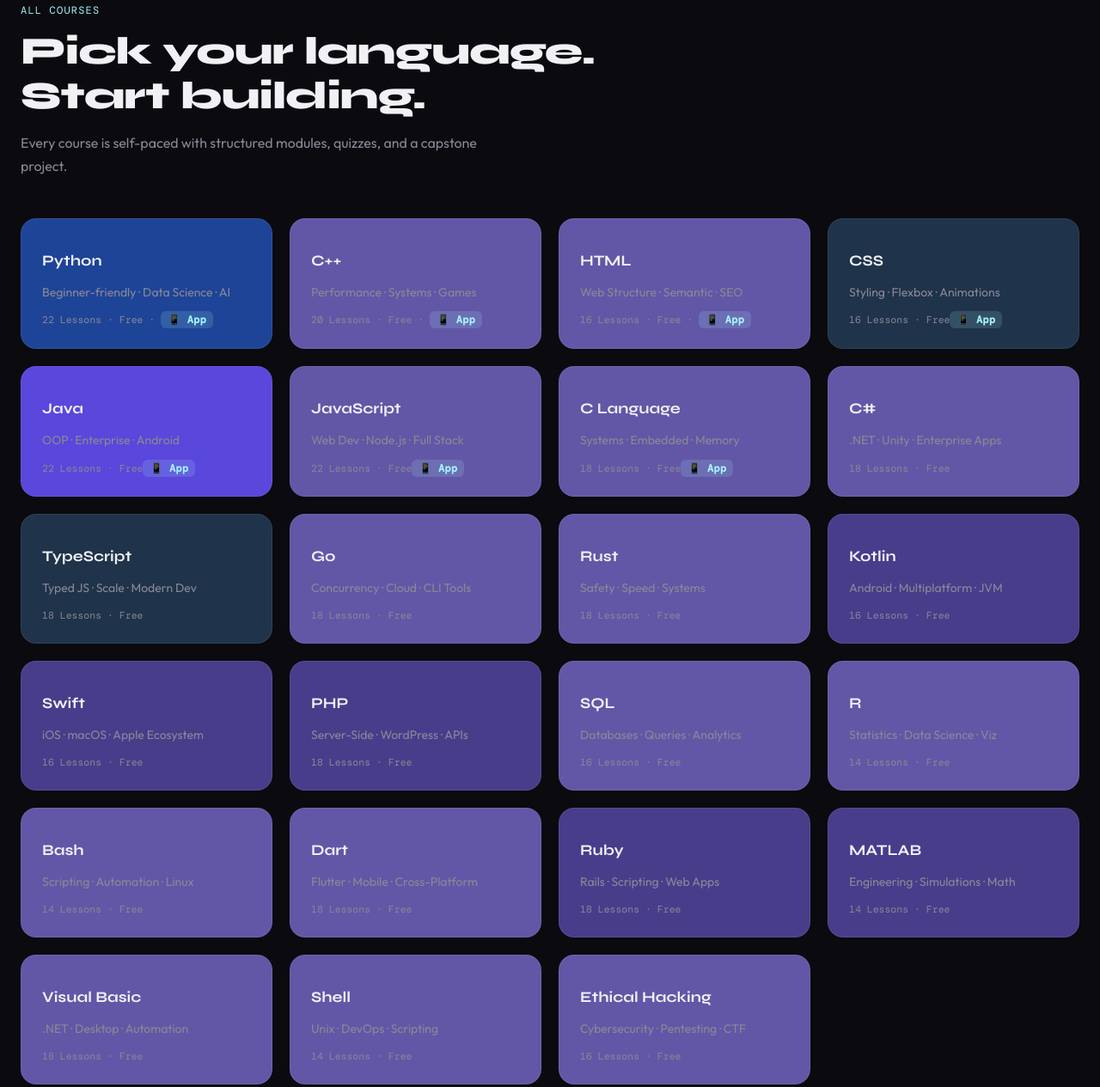
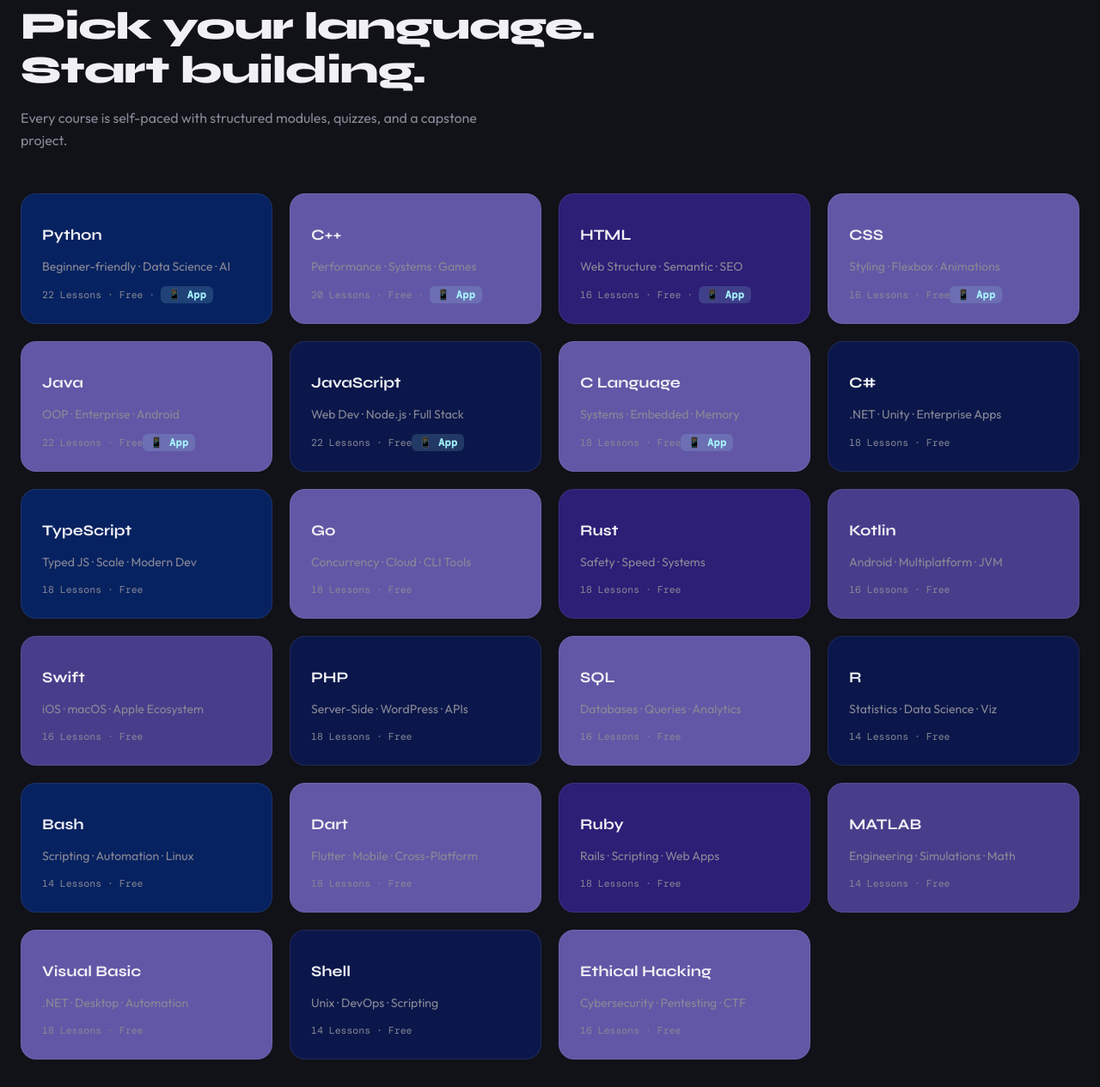
Before and after one commit to k14321035-cmd/live, a plain HTML site: page index.html in a window 1280 px wide. Shown: the part 1296-2561 px from the top of the page at 86% size. Drawn offline with nearby package versions, Linux system fonts and the light colour scheme; a web font is replaced by a local one.

Commit message:
Add files via upload

```diff
--- a/index.html
+++ b/index.html
@@ -194,7 +194,7 @@
       <div class="hero-badge">Open for enrollment</div>
       <h1>Build real things.<br><em>Learn to code.</em></h1>
       <p class="hero-sub">From your first HTML tag to building full-stack applications — structured courses, hands-on
-        projects, and a curriculum trusted by thousands of developers.</p>
+        projects.</p>
       <div class="hero-actions">
         <a href="learning-paths.html" class="lesson-mega-link-plain">Learning Paths</a>
         <a href="index.html#courses" class="lesson-mega-link-plain">Courses</a>
@@ -289,12 +289,12 @@
         <div class="feature-title">Coding challenges</div>
         <div class="feature-desc">Practice with exercises that test your skills.</div>
       </div>
-      <div class="feature-item">
+    <!--  <div class="feature-item">
         <div class="feature-icon">🎓</div>
         <div class="feature-title">Certificate on completion</div>
         <div class="feature-desc">Earn a verifiable certificate for every course.</div>
       </div>
-    </div>
+    </div>-->
   </div>
 
   <!-- COURSES -->
@@ -306,7 +306,7 @@
     <div class="courses-grid">
 
       <!-- PYTHON -->
-      <a class="course-card python" style="background:rgb(30, 68, 151)" href="lessons/python.html">
+      <a class="course-card python" style="background:rgba(0, 48, 151, 0.571)" href="lessons/python.html">
         <div class="course-card-header"></div>
         <div class="course-name"> Python</div>
         <div class="course-desc">Beginner-friendly · Data Science · AI</div>
@@ -322,7 +322,7 @@
       </a>
 
       <!-- HTML -->
-      <a class="course-card html" style="background:rgb(98, 87, 166)" href="lessons/html.html">
+      <a class="course-card html" style="background:rgb(45, 30, 118)" href="lessons/html.html">
         <div class="course-card-header"></div>
         <div class="course-name"> HTML</div>
         <div class="course-desc">Web Structure · Semantic · SEO</div>
@@ -330,7 +330,7 @@
       </a>
 
       <!-- CSS -->
-      <a class="course-card css" style="background:rgba(55, 96, 139, 0.485)" href="lessons/css.html">
+      <a class="course-card css" style="background:rgb(98, 87, 166)" href="lessons/css.html">
         <div class="course-card-header"></div>
         <div class="course-name"> CSS</div>
         <div class="course-desc">Styling · Flexbox · Animations</div>
@@ -338,7 +338,7 @@
       </a>
 
       <!-- JAVA -->
-      <a class="course-card java"style="background:rgb(90, 71, 219)" href="lessons/java.html">
+      <a class="course-card java"style="background:rgb(98, 87, 166)" href="lessons/java.html">
         <div class="course-card-header"></div>
         <div class="course-name"> Java</div>
         <div class="course-desc">OOP · Enterprise · Android</div>
@@ -346,7 +346,7 @@
       </a>
 
       <!-- JAVASCRIPT -->
-      <a class="course-card js" style="background:rgb(98, 87, 166)" href="lessons/javascript.html">
+      <a class="course-card js" style="background:rgba(0, 40, 187, 0.308)" href="lessons/javascript.html">
         <div class="course-card-header"></div>
         <div class="course-name"> JavaScript</div>
         <div class="course-desc">Web Dev · Node.js · Full Stack</div>
@@ -361,7 +361,7 @@
       </a>
 
       <!-- C# -->
-      <a class="course-card cc" style="background:rgb(98, 87, 166)" href="lessons/cc.html">
+      <a class="course-card cc" style="background:rgba(0, 40, 187, 0.308)" href="lessons/cc.html">
         <div class="course-card-header"></div>
         <div class="course-name"> C#</div>
         <div class="course-desc">.NET · Unity · Enterprise Apps</div>
@@ -369,7 +369,7 @@
       </a>
 
       <!-- TypeScript -->
-      <a class="course-card" style="background:rgba(55, 96, 139, 0.485)" href="lessons/typescript.html">
+      <a class="course-card"style="background:rgba(0, 48, 151, 0.571)" href="lessons/typescript.html">
         <div class="course-card-header"></div>
         <div class="course-name"> TypeScript</div>
         <div class="course-desc">Typed JS · Scale · Modern Dev</div>
@@ -385,7 +385,7 @@
       </a>
 
       <!-- Rust -->
-      <a class="course-card" style="background:rgb(98, 87, 166)" href="lessons/rust.html">
+      <a class="course-card"  style="background:rgb(45, 30, 118)" href="lessons/rust.html">
         <div class="course-card-header"></div>
         <div class="course-name"> Rust</div>
         <div class="course-desc">Safety · Speed · Systems</div>
@@ -409,7 +409,7 @@
       </a>
 
       <!-- PHP -->
-      <a class="course-card" style="background:darkslateblue" href="lessons/php.html">
+      <a class="course-card" style="background:rgba(0, 40, 187, 0.308)" href="lessons/php.html">
         <div class="course-card-header"></div>
         <div class="course-name"> PHP</div>
         <div class="course-desc">Server-Side · WordPress · APIs</div>
@@ -425,7 +425,7 @@
       </a>
 
       <!-- R -->
-      <a class="course-card" style="background:rgb(98, 87, 166)" href="lessons/r.html">
+      <a class="course-card" style="background:rgba(0, 40, 187, 0.308)" href="lessons/r.html">
         <div class="course-card-header"></div>
         <div class="course-name"> R</div>
         <div class="course-desc">Statistics · Data Science · Viz</div>
@@ -433,7 +433,7 @@
       </a>
 
       <!-- Bash -->
-      <a class="course-card" style="background:rgb(98, 87, 166)" href="lessons/bash.html">
+      <a class="course-card"style="background:rgba(0, 48, 151, 0.571)" href="lessons/bash.html">
         <div class="course-card-header"></div>
         <div class="course-name"> Bash</div>
         <div class="course-desc">Scripting · Automation · Linux</div>
@@ -449,7 +449,7 @@
       </a>
 
       <!-- Ruby -->
-      <a class="course-card" style="background:darkslateblue" href="lessons/ruby.html">
+      <a class="course-card"  style="background:rgb(45, 30, 118)" href="lessons/ruby.html">
         <div class="course-card-header"></div>
         <div class="course-name"> Ruby</div>
         <div class="course-desc">Rails · Scripting · Web Apps</div>
@@ -473,7 +473,7 @@
       </a>
 
       <!-- Shell -->
-      <a class="course-card" style="background:rgb(98, 87, 166)" href="lessons/shell.html">
+      <a class="course-card"style="background:rgba(0, 40, 187, 0.308)" href="lessons/shell.html">
         <div class="course-card-header"></div>
         <div class="course-name"> Shell</div>
         <div class="course-desc">Unix · DevOps · Scripting</div>
```
